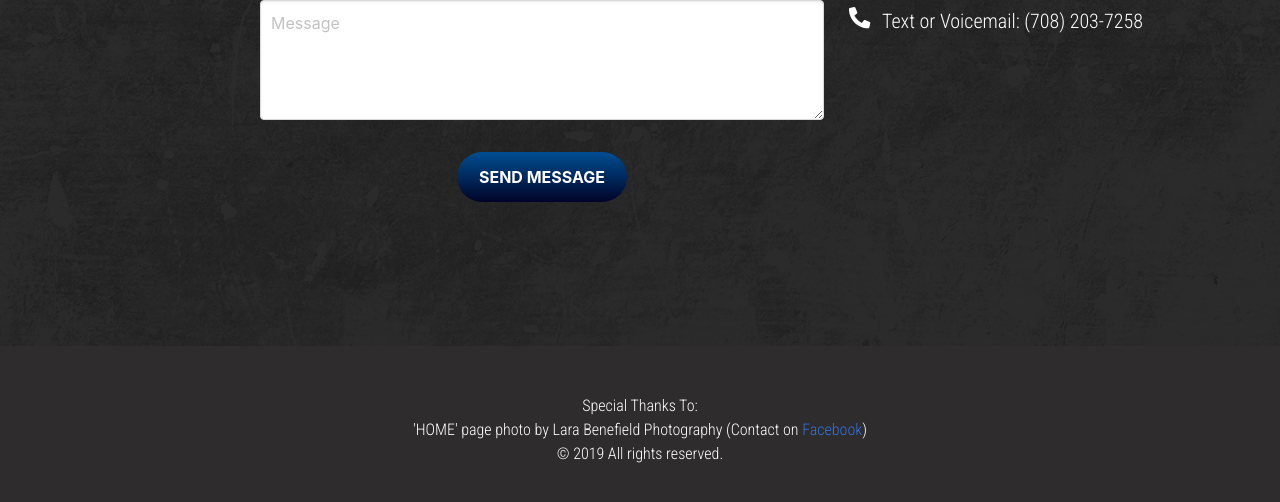
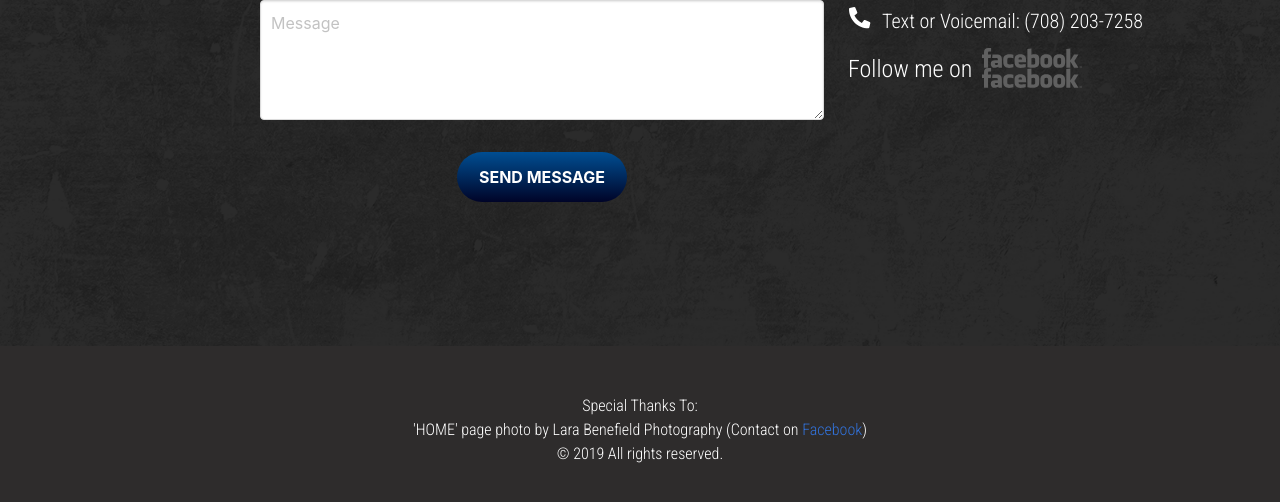
Before and after one commit to MarkSramek/MarkSramek.github.io, a plain HTML site: page index.html in a window 1280 px wide. Shown: the part 6413-6915 px from the top of the page. Drawn offline with nearby package versions, Linux system fonts and the light colour scheme.

Commit message:
adding facebook link to contact form

```diff
--- a/index.html
+++ b/index.html
@@ -87,7 +87,7 @@
                     <h1 class="title has-text-white">Roots Rock Reggae Country Blues Americana</h1>
                     <h1 class="title has-text-white">Genuine. Live. Music.</h1>
                     <p class="has-text-white is-size-4">
-                        Mark Sramek here...  ready to bring you the band or play unplugged at your next stage or event!
+                        Mark Sramek here... ready to bring you the band or play unplugged at your next stage or event!
                     </p>
                     <br>
                     <p class="has-text-white is-size-4">
@@ -317,6 +317,14 @@
                                     class="fas fa-phone" data-fa-transform="rotate-90"></i></span></div>
                         <p class="has-text-white is-size-5">Text or Voicemail: (708) 203-7258</p>
                     </div>
+                    <div class="media contact-icon">
+                        <div class="media-left has-margin-top-5">
+                            <p class="has-text-white is-size-4">Follow me on </p>
+                        </div>
+                        <a class="fb_icon_link" title="Facebook" target="_blank"
+                            href="https://www.facebook.com/mark.sramek "><span
+                                class="fb_icon facebook">Facebook</span></a>
+                    </div>
                 </div>
             </div>
         </div>
@@ -328,7 +336,8 @@
         <div class="content has-text-centered">
             <p>
                 Special Thanks To:<br>
-                'HOME' page photo by Lara Benefield Photography (Contact on <a href="https://www.facebook.com/larabenefieldphotography/" target="_blank">Facebook</a>)
+                'HOME' page photo by Lara Benefield Photography (Contact on <a
+                    href="https://www.facebook.com/larabenefieldphotography/" target="_blank">Facebook</a>)
                 <br>
                 © 2019 All rights reserved.
             </p>
--- a/styles/style.css
+++ b/styles/style.css
@@ -243,6 +243,14 @@ body {
     margin-top: 7%;
 }
 
+.facebook {
+    -webkit-mask: url('../images/svgs/facebook.svg') no-repeat 50% 50%;
+    mask: url('../images/svgs/facebook.svg');
+    -webkit-mask-size: contain;
+    mask-size: contain;
+    margin-top: 1%;
+}
+
 /*#endregion*/
 
 /*#region Blue Imp Gallery*/
@@ -267,22 +275,23 @@ body {
     padding: 0;
     overflow: hidden;
 }
- .content-overlay {
 
-}
 .gal-content .content-overlay {
     opacity: 1;
 }
+
 .gallery-image {
     display: block;
-	width: 100%;
+    width: 100%;
     height: 100%;
-	object-fit: cover;
-	transition: transform 400ms ease-out;
+    object-fit: cover;
+    transition: transform 400ms ease-out;
 }
+
 .gallery-image:hover {
-	transform: scale(1.15);
+    transform: scale(1.15);
 }
+
 .content-details {
     width: 100%;
     min-height: 50px;
@@ -291,6 +300,7 @@ body {
     bottom: 0;
     left: 0;
 }
+
 .content-title {
     font-size: 20px;
     color: #fff;
@@ -404,6 +414,37 @@ body {
     border: none !important;
 }
 
+.fb_icon_link {
+    width: 200px;
+    height: auto;
+    min-width: 50px;
+    margin: 0;
+    padding: 0;
+
+}
+
+.fb_icon_link:hover .fb_icon {
+    background-color: #ffffff;
+    -webkit-transition: all .35s ease-in-out;
+    -moz-transition: all .35s ease-in-out;
+    -o-transition: all .35s ease-in-out;
+    transition: all .35s ease-in-out;
+}
+
+.fb_icon {
+    width: 100px;
+    height: 40px;
+    display: inline-block;
+    text-indent: -9999px;
+    padding: 0 !important;
+    border: none !important;
+    background-color: #606060;
+    -webkit-transition: all .35s ease-in-out;
+    -moz-transition: all .35s ease-in-out;
+    -o-transition: all .35s ease-in-out;
+    transition: all .35s ease-in-out;
+}
+
 .contact-icon .media-left {
     margin-right: 0.625rem;
 }
```
Also changed, not shown: images/svgs/facebook.svg (added).
